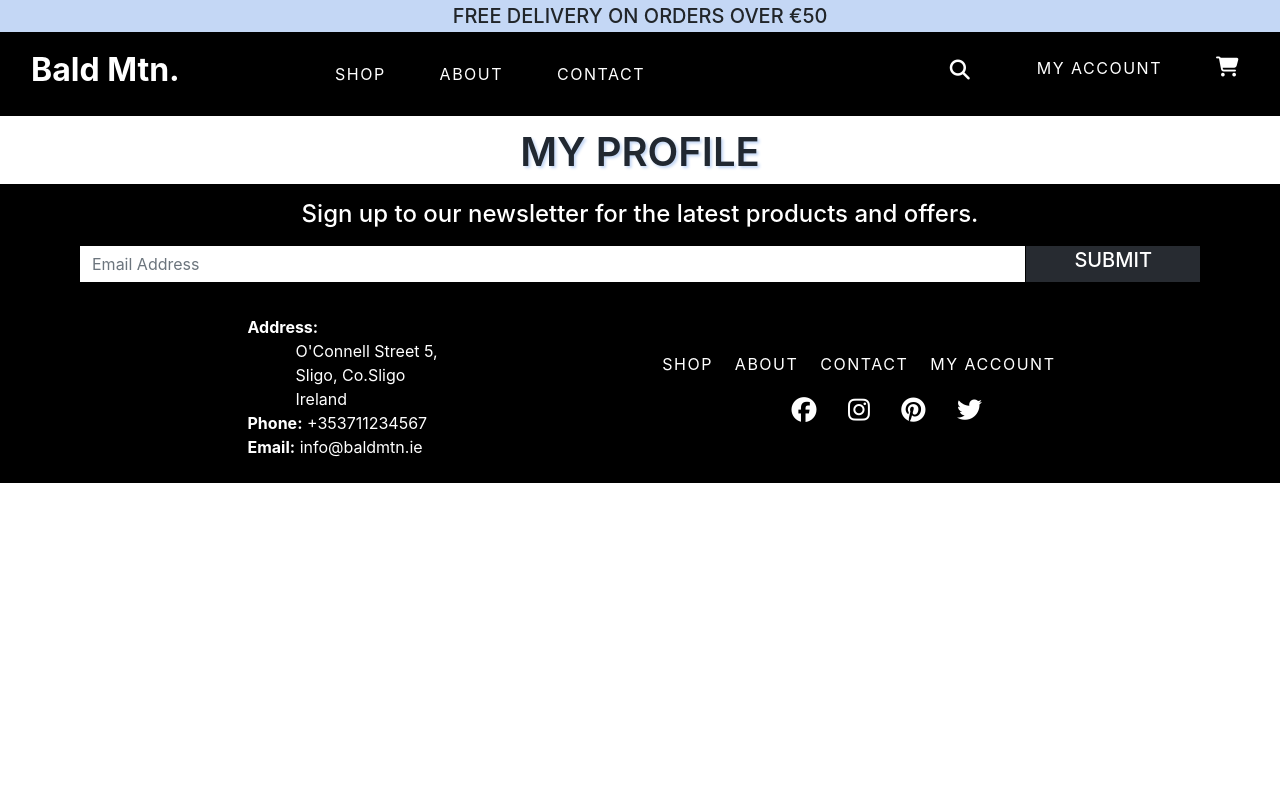
After one commit to annuc1s/Bald_Mtn., a Django app: page /profile/ in a window 1280 px wide. The commit adds this page. Run offline with Django 3.2, Linux system fonts and the light colour scheme; some libraries are stand-ins or nearby versions.

Commit message:
profile template

```diff
--- /dev/null
+++ b/profiles/templates/profiles/profile.html
@@ -0,0 +1,15 @@
+{% extends "base.html" %}
+{% load static %}
+
+{% block extra_css %}
+    <link rel="stylesheet" href="{% static 'profiles/css/profile.css' %}">
+{% endblock %}
+
+{% block content %}
+    <div class="overlay"></div>
+    <div class="container">
+        <div id="myprofile" class="col text-center mt-5 pt-5">
+            <h1 class="section-heading text-center">My Profile</h1>
+        </div>
+        </div>
+{% endblock %}
--- a/static/css/base.css
+++ b/static/css/base.css
@@ -189,7 +189,8 @@
 #shop h1,
 #product_detail h1,
 #shopping-bag h1,
-#checkout h1{
+#checkout h1,
+#myprofile h1{
     padding-top: 2rem;
 }
 
```
Also changed, not shown: profiles/static/profiles/css/profile.css (added).
